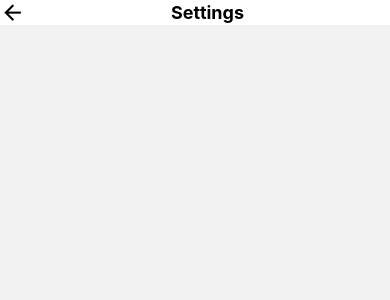
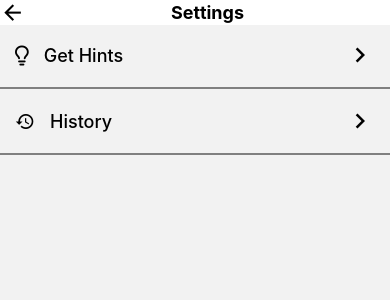
Before and after one commit to kritajns/GameApp, a React Native app: screen /Settings in a window 390 px wide. Shown: the top 300 px of the page. Built offline with nearby package versions, Linux system fonts and the light colour scheme.

Commit message:
fix: updated settings page

```diff
--- a/src/screens/Settings/index.tsx
+++ b/src/screens/Settings/index.tsx
@@ -1,26 +1,35 @@
-import { View, Text, StyleSheet } from 'react-native'
-import React from 'react'
+import {View, Text, StyleSheet} from 'react-native';
+import React from 'react';
 import HeaderComponent from '../../components/HeaderComponent';
+import SettingsCard from '../../components/SettingsCard';
+import {CustomIcon} from '../../components/CustomIcon';
 
 const Settings = () => {
   return (
-    // <View>
-    //   <HeaderComponent title='Settings' />
-    //   <Text>This is settings</Text>
-    // </View>
+    <View>
+      <HeaderComponent title="Settings" />
+      <View style={{marginTop: 10}}>
+        <SettingsCard
+          title="Get Hints"
+          library1="Octicons"
+          name1="light-bulb"
+        />
 
-    <HeaderComponent title='Settings'>
-        <View>
-            <Text>This is settings</Text>
-        </View>
-    </HeaderComponent>
-  )
-}
+        <SettingsCard
+          title="History"
+          library1="MaterialCommunityIcons"
+          name1="history"
+        />
+      </View>
+    </View>
+  );
+};
 
 const styles = StyleSheet.create({
-    container: {
-        flex: 1,
-    },
+  container: {
+    flex: 1
+  },
+
 });
 
-export default Settings
+export default Settings;
```
